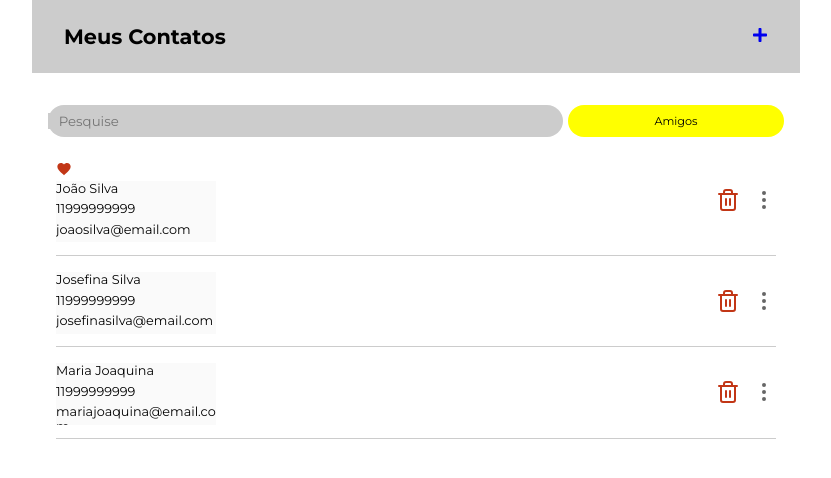
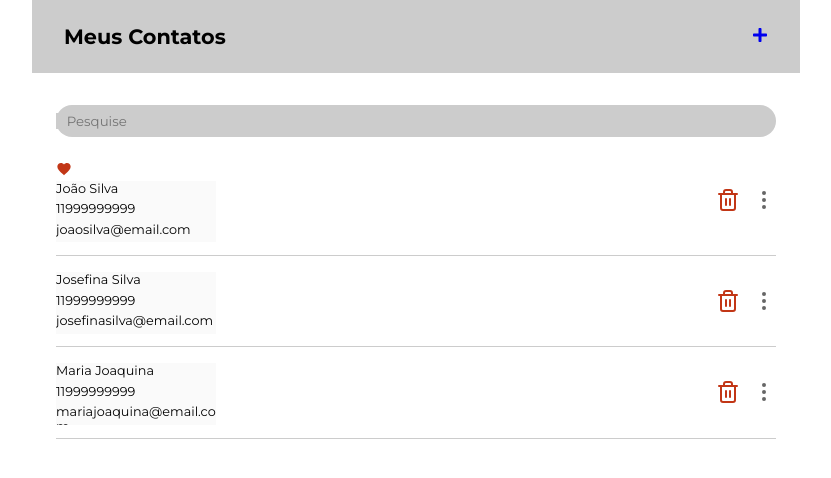
Before and after one commit to ClaudioFerreir/contactList, a React (Create React App) app: page / in a window 1280 px wide. Shown: the top 478 px of the page, without its empty margins (224-1055 px from the left). Built offline with nearby package versions, Linux system fonts and the light colour scheme.

Commit message:
fix: weight search form

```diff
--- a/src/containers/FomularioPesquisa/index.tsx
+++ b/src/containers/FomularioPesquisa/index.tsx
@@ -19,7 +19,6 @@ const FormularioPesquisa = () => {
           onChange={(evento) => dispatch(alterarTermo(evento.target.value))}
         />
       </S.FormWrapper>
-      <S.BFTag>Amigos</S.BFTag>
     </S.FiltroWrapper>
   )
 }
--- a/src/containers/FomularioPesquisa/styles.ts
+++ b/src/containers/FomularioPesquisa/styles.ts
@@ -1,12 +1,8 @@
 import styled from 'styled-components'
 
 export const FiltroWrapper = styled.div`
-  display: grid;
-  gap: 0.3em;
-  grid-auto-flow: column;
-  grid-template-columns: 70% auto;
   margin-top: 2em;
-  padding: 0 1em;
+  padding: 0 1.5em;
 `
 
 export const FormWrapper = styled.form`
@@ -32,15 +28,3 @@ export const FormWrapper = styled.form`
     border: none;
   }
 `
-export const BFTag = styled.span`
-  display: flex;
-  align-items: center;
-  justify-content: center;
-  max-width: 100%;
-  padding: 0.2em 0.5em;
-  background-color: #ffff00;
-  border-radius: 16px;
-  color: #000;
-  font-size: 0.7em;
-  text-align: center;
-`
```
